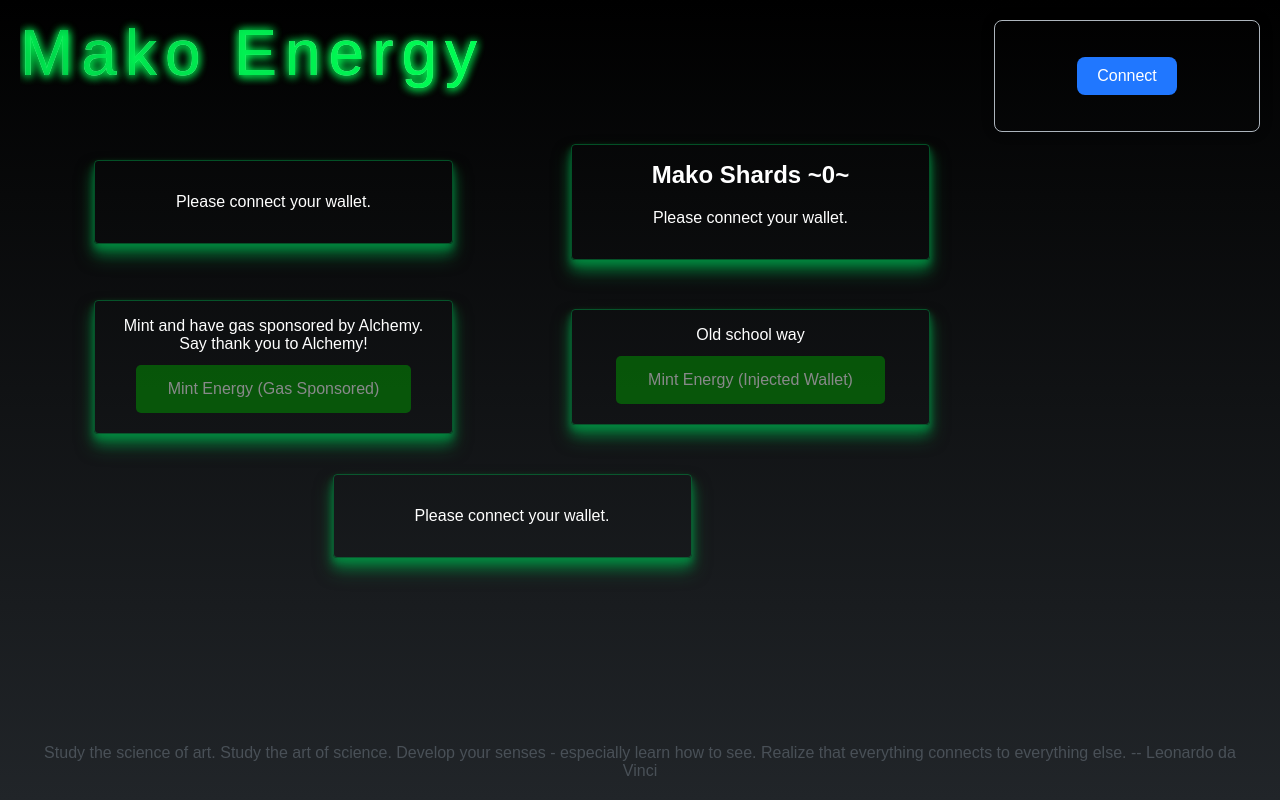
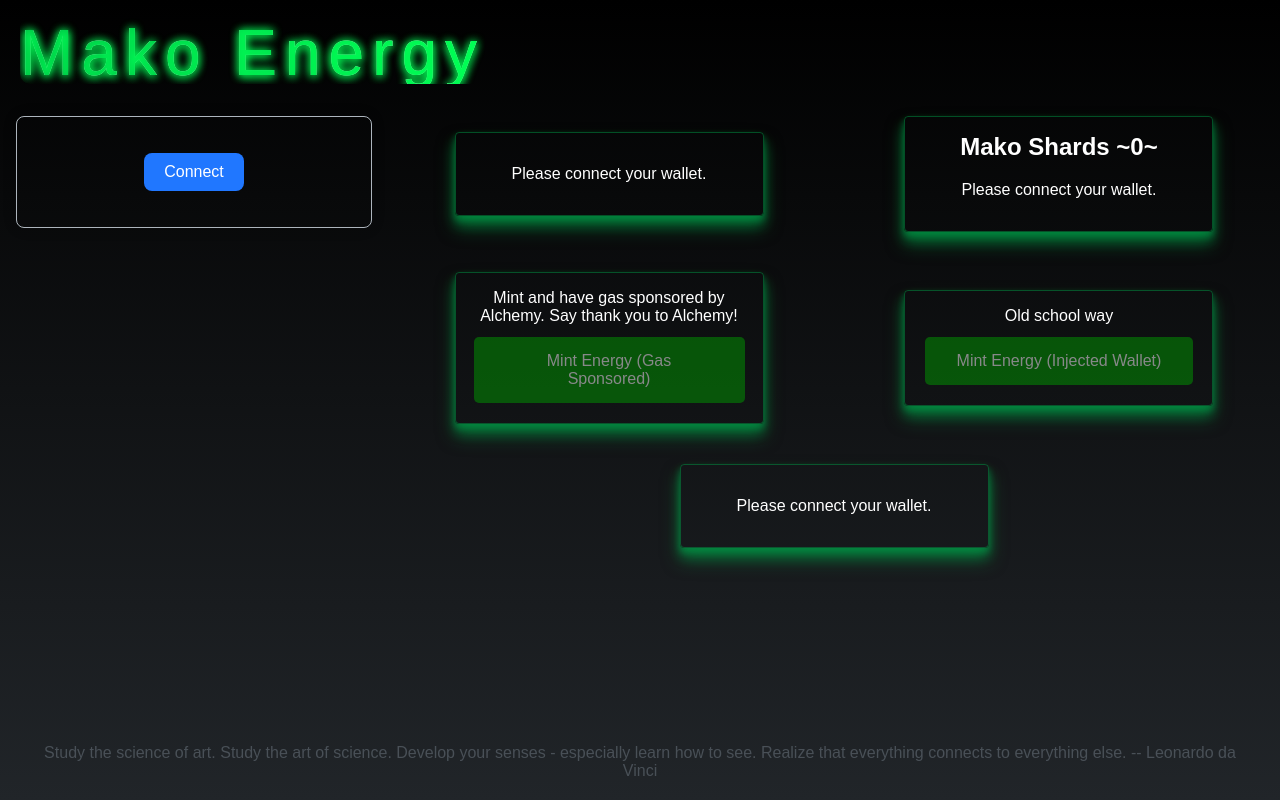
Before and after one commit to Da-Colon/aa-demo, a SvelteKit app: page / in a window 1280 px wide. Built offline with nearby package versions, Linux system fonts and the light colour scheme; no server answers; a web font is replaced by a local one.

Commit message:
move wallet connect out of header and clean up ui

```diff
--- a/src/lib/components/Container.svelte
+++ b/src/lib/components/Container.svelte
@@ -8,12 +8,10 @@
 <style>
 	section.container {
 		padding: 1rem;
-  width: 325px;
+		width: 275px;
 		max-height: 250px;
 		background-image: var(--color-black);
-  box-shadow:
-    0px 4px 6px var(--color-green-900-faded),
-    0px 8px 12px var(--color-green-900-faded),
+		box-shadow: 0px 4px 6px var(--color-green-900-faded), 0px 8px 12px var(--color-green-900-faded),
 			0px 12px 18px var(--color-green-900-faded);
 		border-radius: 4px;
 		border: 1px solid var(--color-green-900-faded);
--- a/src/lib/components/Web3Connect.svelte
+++ b/src/lib/components/Web3Connect.svelte
@@ -34,7 +34,7 @@
 <section>
 	{#if state.isConnected && state.address && state.network}
 		<div class="address-container">
-			<p class="address-display">Network Name {state.network.name}</p>
+			<p class="address-display">Network name ~{state.network.name}~</p>
 			<p>Inject Wallet Address</p>
 			<AddressLink address={state.address} network={state.network.name} />
 			{#if state.smartAddress}
@@ -52,20 +52,18 @@
 
 <style>
 	section {
-		position: fixed;
-		top: 20px;
-		right: 20px;
 		display: flex;
 		flex-direction: column;
 		justify-content: center;
 		align-items: center;
-		width: 12.5rem;
+		width: 575px;
+		font-size: small;
+		height: fit-content;
 		padding: 2rem;
 		border-radius: 8px;
 		border: 1px solid var(--color-gray-500);
 		box-shadow: 0px 0px 15px rgba(0, 0, 0, 0.1);
 		background-color: var(--color-background);
-		z-index: 999;
 	}
 
 	.address-container {
--- a/src/routes/+layout.svelte
+++ b/src/routes/+layout.svelte
@@ -30,14 +30,12 @@
 		display: flex;
 		flex-direction: column;
 		padding: 1rem;
-		width: 100%;
+		min-width: 100%;
 		max-width: 64rem;
 		margin: 0 auto;
 		box-sizing: border-box;
 	}
-	main {
-		margin-right: 20.5rem !important;
-	}
+
 	footer {
 		color: var(--color-gray-700);
 		font-weight: lighter;
--- a/src/routes/+page.svelte
+++ b/src/routes/+page.svelte
@@ -10,6 +10,7 @@
 	import type { AccountSigner } from '@alchemy/aa-ethers';
 	import DisplayErc20 from '$lib/components/DisplayERC20.svelte';
 	import Subscription from '$lib/components/Subscription.svelte';
+	import Web3Connect from '$lib/components/Web3Connect.svelte';
 	let state: Web3Store;
 
 	web3.subscribe((value) => {
@@ -62,6 +63,8 @@
 	<meta name="description" content="Svelte demo app" />
 </svelte:head>
 
+<div class="page-wrapper">
+	<Web3Connect />
 	<section>
 		<Container>
 			<DisplayNft />
@@ -84,7 +87,11 @@
 		<Container>
 			<section>
 				Old school way
-			<button class="button-primary" on:click={mintNFTWithInjectedWallet} disabled={!state.signer}>
+				<button
+					class="button-primary"
+					on:click={mintNFTWithInjectedWallet}
+					disabled={!state.signer}
+				>
 					Mint Energy (Injected Wallet)
 				</button>
 			</section>
@@ -94,17 +101,24 @@
 			<Subscription {mintNFT} />
 		</Container>
 	</section>
+</div>
 
 <style>
+	.page-wrapper {
+		display: flex;
+		justify-content: space-between;
+		width: 100%;
+		gap: 2rem;
+	}
 	section {
 		display: flex;
 		align-items: center;
-		justify-content: space-evenly;
+		justify-content: space-around;
 		flex-wrap: wrap;
 		gap: 2.5rem;
 		color: var(--color-white);
 	}
 	section section {
-		gap: 0.5rem
+		gap: 0.5rem;
 	}
 </style>
--- a/src/routes/Header.svelte
+++ b/src/routes/Header.svelte
@@ -8,7 +8,6 @@
 	<div class="logo" data-text={logoText}>
 		{logoText}
 	</div>
-	<Web3Connect />
 </header>
 
 <style>
@@ -28,7 +27,7 @@
 		display: flex;
 		justify-content: space-between;
 		padding: 1rem 20px;
-		height: 6rem;
+		height: 4.25rem;
 	}
 
 	.logo {
--- a/src/routes/styles.css
+++ b/src/routes/styles.css
@@ -69,6 +69,7 @@
 
 body {
   min-height: 100vh;
+  width: 100%;
   margin: 0;
   background-attachment: fixed;
   background-color: var(--color-black);
@@ -86,7 +87,7 @@ body {
   text-align: center;
   text-decoration: none;
   display: inline-block;
-  font-size: 16px;
+  font-size: medium;
   margin: 4px 2px;
   cursor: pointer;
   border-radius: 5px;
```
Lines whose indentation alone changed are shown as unchanged.
